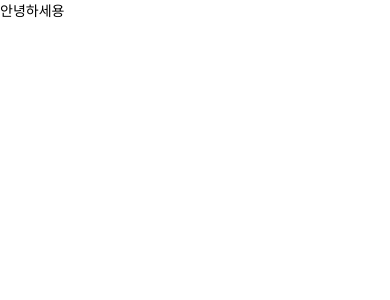
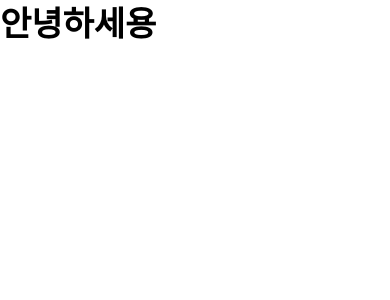
Before and after one commit to chooseongwoo/SPOT, a React Native app: screen / in a window 390 px wide. Shown: the top 300 px of the page. Built offline with nearby package versions, Linux system fonts and the light colour scheme.

Commit message:
chore :: nativewind 및 tailwindcss 버전 변경
스타일링이 적용 안되는 현상을 해결

```diff
--- a/App.tsx
+++ b/App.tsx
@@ -1,7 +1,7 @@
 import {Text} from 'react-native';
 
 function App() {
-  return <Text>안녕하세용</Text>;
+  return <Text className="text-large">안녕하세용</Text>;
 }
 
 export default App;
--- a/babel.config.js
+++ b/babel.config.js
@@ -1,4 +1,4 @@
 module.exports = {
   presets: ['module:@react-native/babel-preset'],
-  plugins: ['nativewind/babel'],
+  plugins: ['nativewind/babel', 'react-native-reanimated/plugin'],
 };
--- /dev/null
+++ b/nativewind-env.d.ts
@@ -0,0 +1 @@
+/// <reference types="nativewind/types" />
--- /dev/null
+++ b/tailwindcss-react-native.d.ts
@@ -0,0 +1 @@
+/// <reference types="nativewind/types" />
```
Also changed, not shown: package.json (+4 -3 lines), 1 other file (tests, documents, lock files or other folders).
